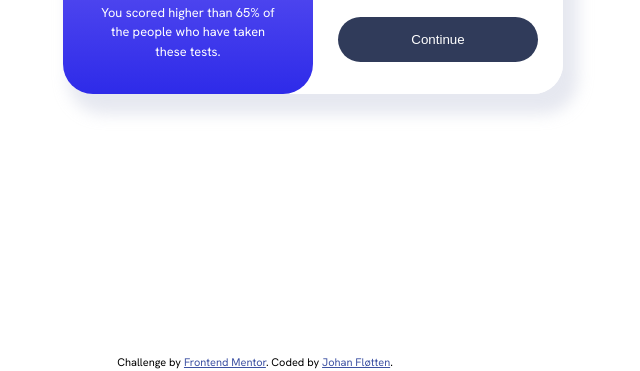
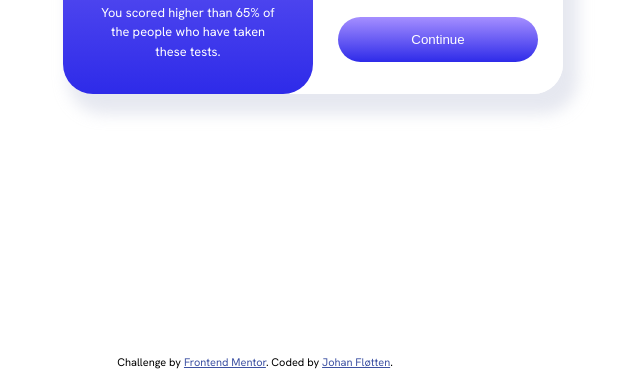
Before and after one commit to JohanFlotten/results-summary-component-main, a plain HTML site: page index.html in a window 1280 px wide. In both pictures the pointer is over the button "Continue". Shown: the part 486-857 px from the top of the page, without its empty margins (385-1025 px from the left). Drawn offline with Linux system fonts and the light colour scheme.

Commit message:
fixed hover on button

```diff
--- a/style.css
+++ b/style.css
@@ -171,6 +171,10 @@ main {
     padding: 15px;
 }
 
+.continue:hover {
+    background: linear-gradient(to bottom, hsla(252, 100%, 67%, 0.668) 0%, hsl(241, 81%, 54%) 100%);
+}
+
 .p {
     font-size: 18px;
 }
```
